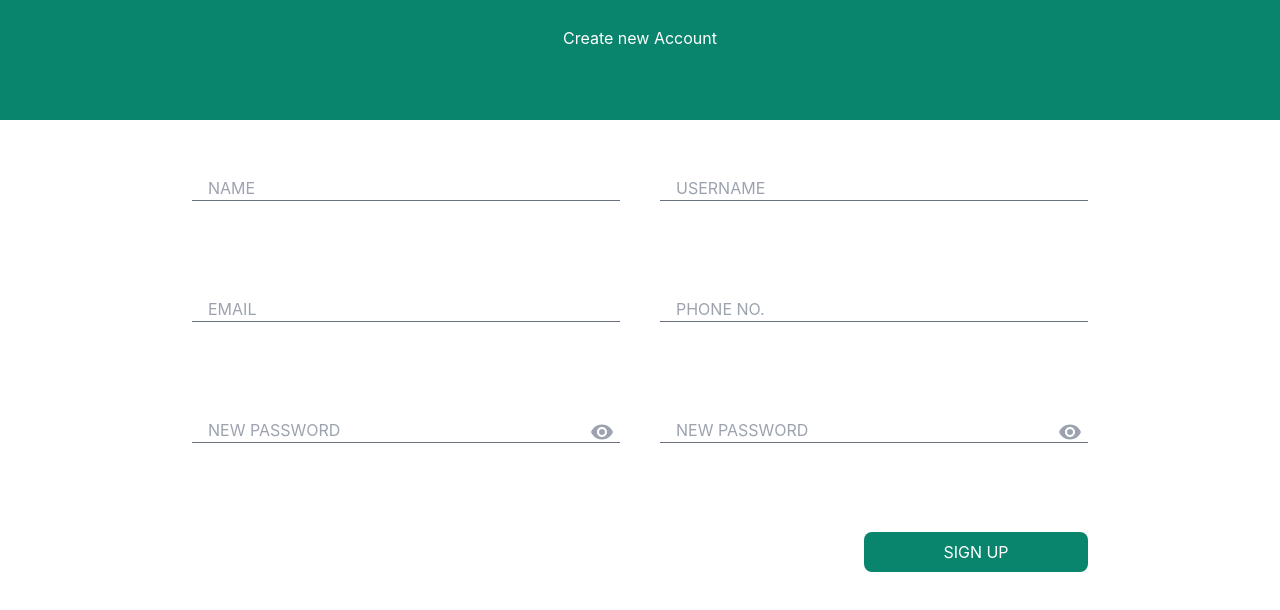
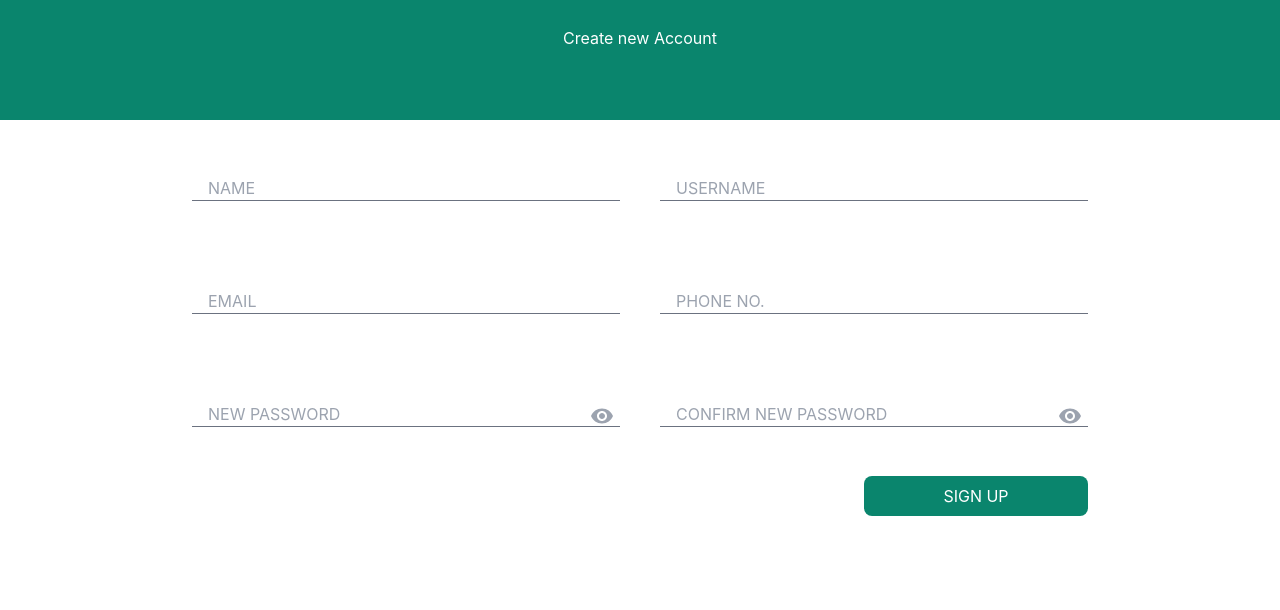
Before and after one commit to rsingh22006/react-assignment, a React (Create React App) app: page / in a window 1280 px wide. Shown: the top 610 px of the page. Built offline with nearby package versions, Linux system fonts and the light colour scheme.

Commit message:
Used InputField for all type inputs & optimized the code by creating inputData and making it

```diff
--- a/src/App.js
+++ b/src/App.js
@@ -2,6 +2,7 @@ import './App.css';
 import { Signup } from './pages/Signup';
 import { Login } from './pages/Login';
 import { Route, Routes } from 'react-router-dom';
+// import { Login2 } from './pages/Login2';
 
 function App() {
   return (
--- a/src/components/InputContainer.jsx
+++ /dev/null
@@ -1,5 +0,0 @@
-import React from 'react'
-
-export const InputContainer = ({children}) => {
-  return <div className='mb-[6vh] flex justify-between flex-col lg:flex-row gap-10'>{children}</div>
-}
--- /dev/null
+++ b/src/components/InputField.jsx
@@ -0,0 +1,54 @@
+import { Visibility, VisibilityOff } from "@mui/icons-material"
+
+export const InputField = ({ name, type='text', value, labelValue, focus, show, errorDetail, error, handleKeyDown, handleChange, handleChangeFocusAndBlur, handleClickShow }) => {
+    return (
+        <div className='relative flex flex-col w-full justify-center align-center gap-y-2 m-auto'>
+            <label htmlFor={name} className={`absolute top-[-25%] w-fit text-xs pl-4 ${error ? 'text-error-color' : 'text-[#0a856d]'} ${focus || value.length > 0 ? 'block' : 'hidden'}`}>{labelValue}</label>
+            {(name !== 'phoneNumber' && !(name.includes('assword'))) &&
+                <input
+                    type={type}
+                    required
+                    name={name}
+                    value={value}
+                    placeholder={value ? '' : labelValue}
+                    onKeyDown={handleKeyDown}
+                    className={`w-full border-b-[1px] ${focus ? 'border-[#0a856d]' : 'border-gray-500'} pl-4 focus:outline-none`}
+                    onChange={handleChange}
+                    onFocus={(e) => handleChangeFocusAndBlur(e, 'focus')}
+                    onBlur={(e) => handleChangeFocusAndBlur(e, 'blur')}
+                />
+            }
+            {name === 'phoneNumber' && <div className='relative flex items-center'>
+                <span className={`absolute top-0 left-[-15px] ${focus || value.length > 0 ? 'block' : 'hidden'}`}>+91</span>
+                <input
+                    type={type}
+                    required
+                    name={name}
+                    value={value}
+                    placeholder={value ? '' : labelValue}
+                    onKeyDown={handleKeyDown}
+                    className={`w-full border-b-[1px] ${focus ? 'border-[#0a856d]' : 'border-gray-500'} pl-4 focus:outline-none`}
+                    onChange={handleChange}
+                    onFocus={(e) => handleChangeFocusAndBlur(e, 'focus')}
+                    onBlur={(e) => handleChangeFocusAndBlur(e, 'blur')}
+                />
+            </div>}
+            {name.includes('assword') && <div className='flex items-center'>
+                <input
+                    type={show ? 'text' : 'password'}
+                    required
+                    name={name}
+                    value={value}
+                    placeholder={focus ? '' : labelValue}
+                    onKeyDown={handleKeyDown}
+                    className={`w-full border-b-[1px] ${focus ? 'border-[#0a856d]' : 'border-gray-500'} pl-4 focus:outline-none`}
+                    onChange={handleChange}
+                    onFocus={(e) => handleChangeFocusAndBlur(e, 'focus')}
+                    onBlur={(e) => handleChangeFocusAndBlur(e, 'blur')}
+                />
+                <button type='button' onClick={handleClickShow} className='ml-[-7%] text-gray-400'>{show ? <VisibilityOff /> : <Visibility />}</button>
+            </div>}
+            <p className={`text-red text-left text-error-color text-sm pl-4 ${error ? 'visible' : 'invisible'} h-10`}>{errorDetail}</p>
+        </div>
+    )
+}
--- a/src/components/NormalInput.jsx
+++ /dev/null
@@ -1,37 +0,0 @@
-export const NormalInput = ({ name, type, value, labelValue, focus, errorDetail, error, handleKeyDown, handleChange, handleChangeFocusAndBlur }) => {
-    return (
-        <div className='relative flex flex-col w-full lg:w-1/2 justify-center align-center gap-y-2'>
-            <label htmlFor={name} className={`absolute top-[-25%] w-fit text-xs pl-4 ${error ? 'text-error-color' : 'text-[#0a856d]'} ${focus || value.length > 0 ? 'block' : 'hidden'}`}>{labelValue}</label>
-            {name !== 'phoneNumber' ?
-                <input
-                    type={type}
-                    required
-                    name={name}
-                    value={value}
-                    placeholder={value ? '' : labelValue}
-                    onKeyDown={handleKeyDown}
-                    className={`w-full border-b-[1px] ${focus ? 'border-[#0a856d]' : 'border-gray-500'} pl-4 focus:outline-none`}
-                    onChange={handleChange}
-                    onFocus={(e) => handleChangeFocusAndBlur(e, 'focus')}
-                    onBlur={(e) => handleChangeFocusAndBlur(e, 'blur')}
-                /> :
-                <div className='relative flex items-center'>
-                    <span className={`absolute top-0 left-[-15px] ${focus || value.length > 0 ? 'block' : 'hidden'}`}>+91</span>
-                    <input
-                        type={type}
-                        required
-                        name={name}
-                        value={value}
-                        placeholder={value ? '' : labelValue}
-                        onKeyDown={handleKeyDown}
-                        className={`w-full border-b-[1px] ${focus ? 'border-[#0a856d]' : 'border-gray-500'} pl-4 focus:outline-none`}
-                        onChange={handleChange}
-                        onFocus={(e) => handleChangeFocusAndBlur(e, 'focus')}
-                        onBlur={(e) => handleChangeFocusAndBlur(e, 'blur')}
-                    />
-                </div>
-            }
-            <p className={`text-red text-left text-error-color text-sm pl-4 ${error ? 'visible' : 'invisible'} h-10`}>{errorDetail}</p>
-        </div>
-    )
-}
--- a/src/components/PasswordInput.jsx
+++ /dev/null
@@ -1,25 +0,0 @@
-import { Visibility, VisibilityOff } from "@mui/icons-material"
-
-export const PasswordInput = ({name,value,labelValue,focus,show,errorDetail,error,handleKeyDown,handleChange,handleChangeFocusAndBlur,handleClickShow}) => {
-    return (
-            <div className='relative flex flex-col w-full lg:w-1/2 justify-center align-center'>
-            <label htmlFor={name} className={`absolute top-[-25%] w-fit text-xs pl-4 ${error? 'text-error-color' : 'text-[#0a856d]'} ${focus || value.length > 0 ? 'block' : 'hidden'}`}>{labelValue}</label>
-            <div className='flex items-center'>
-              <input
-                type={show? 'text' : 'password'}
-                required
-                name={name}
-                value={value}
-                placeholder={focus ? '' : labelValue}
-                onKeyDown={handleKeyDown}
-                className={`w-full border-b-[1px] ${focus ? 'border-[#0a856d]' : 'border-gray-500'} pl-4 focus:outline-none`}
-                onChange={handleChange}
-                onFocus={(e)=>handleChangeFocusAndBlur(e,'focus')}
-                onBlur={(e)=>handleChangeFocusAndBlur(e,'blur')}
-              />
-              <button type='button' onClick={handleClickShow} className='ml-[-7%] text-gray-400'>{show? <VisibilityOff /> : <Visibility />}</button>
-            </div>
-            <p className={`text-red text-left text-error-color text-sm pl-4 ${error? 'visible' : 'invisible'} h-10`}>{errorDetail}</p>
-          </div>
-    )
-}
--- a/src/pages/Login.jsx
+++ b/src/pages/Login.jsx
@@ -3,20 +3,17 @@ import { Link } from 'react-router-dom'
 import { Navbar } from '../components/Navbar';
 import { containsAlphabetsNumbersAndSpecialChars, handleKeyDown } from '../utilites';
 import { AuthButton } from '../components/AuthButton';
-import { NormalInput } from '../components/NormalInput';
-import { PasswordInput } from '../components/PasswordInput';
-import { InputContainer } from '../components/InputContainer';
+import { InputField } from '../components/InputField';
 
 export const Login = () => {
   const [formData, setFormData] = useState({ username: '', password: '' });
   const [focusData, setFocusData] = useState({ username: false, password: false });
+  const [showPassword, setShowPassword] = useState(false);
+  const checkUsername = containsAlphabetsNumbersAndSpecialChars(formData.username);
+  const usernameAndPasswordMatchingError = ((
+    (formData.password && formData.username) && (formData.username === formData.password)
+  ) ? true : false);
 
-  const [showPassword, setShowPassword] = useState(false);
-
-  const usernameAndPasswordMatchingError = ((
-    (formData.password && formData.username) &&
-    (formData.username === formData.password)
-  ) ? true : false);
 
   const handleChange = (event) => {
     const { name, value } = event.target;
@@ -29,8 +26,6 @@ export const Login = () => {
 
   const handleClickShowPassword = () => setShowPassword((show) => !show);
 
-  const checkUsername = containsAlphabetsNumbersAndSpecialChars(formData.username);
-
   const handleSubmit = (e) => {
     e.preventDefault();
     if (checkUsername) {
@@ -39,35 +34,53 @@ export const Login = () => {
     }
   }
 
+  const inputData = [
+    {
+      name: 'username',
+      value: formData.username,
+      labelValue: 'USERNAME',
+      focus: focusData.username,
+      error: !checkUsername && formData.username.length > 0,
+      errorDetail: 'USERNAME must contain combination of alphanumeric values with special characters only',
+      handleKeyDown,
+      handleChange,
+      handleChangeFocusAndBlur
+    },
+    {
+      name: 'password',
+      show:showPassword,
+      value: formData.password,
+      labelValue: 'PASSWORD',
+      focus: focusData.password,
+      error: usernameAndPasswordMatchingError,
+      errorDetail: 'USERNAME and PASSWORD should not be same',
+      handleKeyDown,
+      handleChange,
+      handleChangeFocusAndBlur,
+      handleClickShow:handleClickShowPassword
+    }
+  ]
+
   return (
     <div>
       <Navbar headtext={'Login'} headtextSize={'4xl'} paraText={'Sign in to continue'} />
-      <form autoComplete='off' className='w-[70vw] mx-auto mt-[18vh]' onSubmit={handleSubmit}>
-        <InputContainer>
-          <NormalInput
-            name='username'
-            value={formData.username}
-            labelValue='USERNAME'
-            focus={focusData.username}
-            errorDetail='USERNAME must contain combination of alphanumeric values with special characters only'
-            error={!checkUsername && formData.username.length > 0}
-            handleKeyDown={handleKeyDown}
-            handleChange={handleChange}
-            handleChangeFocusAndBlur={handleChangeFocusAndBlur}
+      <form autoComplete='off' className='w-1/2 lg:w-[40vw] mx-auto mt-[7vh] lg:mt-[18vh]' onSubmit={handleSubmit}>
+        {inputData.map((el,idx) =>
+          <InputField
+            key={idx}
+            name={el.name}
+            show={el?.show}
+            value={el.value}
+            labelValue={el.labelValue}
+            focus={el.focus}
+            error={el.error}
+            errorDetail={el.errorDetail}
+            handleKeyDown={el.handleKeyDown}
+            handleChange={el.handleChange}
+            handleChangeFocusAndBlur={el.handleChangeFocusAndBlur}
+            handleClickShow={el?.handleClickShow}
           />
-          <PasswordInput
-            show={showPassword}
-            name='password'
-            value={formData.password}
-            labelValue='PASSWORD'
-            error={usernameAndPasswordMatchingError}
-            errorDetail='USERNAME and PASSWORD should not be same'
-            handleKeyDown={handleKeyDown}
-            handleChange={handleChange}
-            handleChangeFocusAndBlur={handleChangeFocusAndBlur}
-            handleClickShow={handleClickShowPassword}
-          />
-        </InputContainer>
+        )}
         <AuthButton text='LOGIN' isDisabled={usernameAndPasswordMatchingError || !checkUsername} w={'w-40'} />
         <p className='mt-[2vh]'>Don't have account? <Link className='underline' to='/signup'>SignUp</Link></p>
       </form>
--- /dev/null
+++ b/src/pages/Login2.jsx
@@ -0,0 +1,22 @@
+import React, { useRef } from 'react'
+
+export const Login2 = () => {
+  const formDataRef = useRef({username:'',password:''});
+
+  const handleChange=(e)=>{
+    const {name,value} = e.target.value;
+    formDataRef.current={...formDataRef,[name]:value}
+  }
+
+  console.log('formDataRef.current',formDataRef.current)
+
+  return (
+    <div>
+        <h1>Login 2</h1>
+        <div className='flex flex-col'>
+        <input className='border-solid bg-[red]' type="text" name='username' onChange={handleChange}/>
+        <input className='border-solid bg-[red]' type="password" name="password" onChange={handleChange}/>
+        </div>
+    </div>
+  )
+}
--- a/src/pages/Signup.jsx
+++ b/src/pages/Signup.jsx
@@ -1,23 +1,16 @@
 import React, { useState } from 'react';
 import { Navbar } from '../components/Navbar';
 import { useNavigate } from 'react-router-dom';
-import { containsAlphabetsNumbersAndSpecialChars, handleCheckNewPassword, handleKeyDown } from '../utilites';
+import { containsAlphabetsNumbersAndSpecialChars, handleCheckNewPassword, handleKeyDown, initFocusData, initFormData } from '../utilites';
 import { AuthButton } from '../components/AuthButton';
-import { NormalInput } from '../components/NormalInput';
-import { PasswordInput } from '../components/PasswordInput';
-import { InputContainer } from '../components/InputContainer';
+import { InputField } from '../components/InputField';
 
 export const Signup = () => {
     const navigate = useNavigate();
-    const initFormData = { name: '', username: '', email: '', phoneNumber: '', newPassword: '', confirmNewPassword: '' };
-    const initFocusData = { name: false, username: false, email: false, phoneNumber: false, newPassword: false, confirmNewPassword: false };
-
     const [formData, setFormData] = useState(initFormData);
     const [focusData, setFocusData] = useState(initFocusData);
-
     const [showNewPassword, setShowNewPassword] = useState(false);
     const [showConfirmNewPassword, setShowConfirmNewPassword] = useState(false);
-
     const checkUsername = containsAlphabetsNumbersAndSpecialChars(formData.username);
     const checkPhoneNumber = formData.phoneNumber.length > 9;
     const checkEmail = formData.email.includes('@' && '.com');
@@ -37,7 +30,6 @@ export const Signup = () => {
     }
 
     const handleClickShowNewPassword = () => setShowNewPassword((show) => !show);
-
     const handleClickShowConfirmNewPassword = () => setShowConfirmNewPassword((show) => !show);
 
     const handleSubmit = (e) => {
@@ -53,83 +45,100 @@ export const Signup = () => {
         return navigate('/login');
     }
 
+    const inputData = [
+        {
+            name: 'name',
+            value: formData.name,
+            labelValue: 'NAME',
+            focus: focusData.name,
+            handleKeyDown,
+            handleChange,
+            handleChangeFocusAndBlur
+        },
+        {
+            name: 'username',
+            value: formData.username,
+            labelValue: 'USERNAME',
+            focus: focusData.username,
+            error: !checkUsername && formData.username.length >0,
+            errorDetail: 'USERNAME must contain combination of alphanumeric values with special characters only',
+            handleKeyDown,
+            handleChange,
+            handleChangeFocusAndBlur
+        },
+        {
+            name: 'email',
+            type: 'email',
+            value: formData.email,
+            labelValue: 'EMAIL',
+            focus: focusData.email,
+            error: !checkEmail && formData.email.length > 0,
+            errorDetail: 'Your EMAIL is invalid',
+            handleChange,
+            handleChangeFocusAndBlur
+        },
+        {
+            name: 'phoneNumber',
+            type: 'number',
+            value: formData.phoneNumber,
+            labelValue: 'PHONE NO.',
+            focus: focusData.phoneNumber,
+            error: !checkPhoneNumber && formData.phoneNumber.length > 0,
+            errorDetail: 'Your PHONE NO. is invalid, it must greater than 9 numbers',
+            handleChange,
+            handleChangeFocusAndBlur
+        },
+        {
+            name: 'newPassword',
+            show: showNewPassword,
+            value: formData.newPassword,
+            labelValue: 'NEW PASSWORD',
+            focus: focusData.newPassword,
+            error: checkNewPassword && formData.newPassword.length >0,
+            errorDetail: checkNewPassword,
+            handleClickShow: handleClickShowNewPassword,
+            handleKeyDown,
+            handleChange,
+            handleChangeFocusAndBlur
+        },
+        {
+            name: 'confirmNewPassword',
+            show: showConfirmNewPassword,
+            value: formData.confirmNewPassword,
+            labelValue: 'CONFIRM NEW PASSWORD',
+            focus: focusData.confirmNewPassword,
+            error: checkConfirmNewPassword && formData.confirmNewPassword.length > 0,
+            errorDetail: 'CONFIRM PASSWORD must be same as NEW PASSWORD',
+            handleClickShow: handleClickShowConfirmNewPassword,
+            handleKeyDown,
+            handleChange,
+            handleChangeFocusAndBlur
+        }
+    ]
+
     return (
         <div>
             <Navbar headtext={'Create new Account'} />
             <form autoComplete='off' className='mt-[7vh] w-[70vw] mx-auto' onSubmit={handleSubmit}>
-                <InputContainer>
-                    <NormalInput
-                        name='name'
-                        type={'text'}
-                        value={formData.name}
-                        labelValue='NAME'
-                        focus={focusData.name}
-                        handleKeyDown={handleKeyDown}
-                        handleChange={handleChange}
-                        handleChangeFocusAndBlur={handleChangeFocusAndBlur}
-                    />
-                    <NormalInput
-                        name='username'
-                        type={'text'}
-                        value={formData.username}
-                        labelValue='USERNAME'
-                        focus={focusData.username}
-                        errorDetail='USERNAME must contain combination of alphanumeric values with special characters only'
-                        error={!checkUsername && formData.username.length > 0}
-                        handleKeyDown={handleKeyDown}
-                        handleChange={handleChange}
-                        handleChangeFocusAndBlur={handleChangeFocusAndBlur}
-                    />
-                </InputContainer>
-                <InputContainer>
-                    <NormalInput
-                        name='email'
-                        type={'text'}
-                        value={formData.email}
-                        labelValue='EMAIL'
-                        focus={focusData.email}
-                        errorDetail='Your EMAIL is invalid'
-                        error={!checkEmail && formData.email.length > 0}
-                        handleChange={handleChange}
-                        handleChangeFocusAndBlur={handleChangeFocusAndBlur}
-                    />
-                    <NormalInput
-                        name='phoneNumber'
-                        type={'number'}
-                        value={formData.phoneNumber}
-                        labelValue='PHONE NO.'
-                        focus={focusData.phoneNumber}
-                        errorDetail='Your PHONE NO. is invalid, it must greater than 9 numbers'
-                        error={!checkPhoneNumber && formData.phoneNumber.length > 0}
-                        handleChange={handleChange}
-                        handleChangeFocusAndBlur={handleChangeFocusAndBlur}
-                    />
-                </InputContainer>
-                <InputContainer>
-                    <PasswordInput
-                        show={showNewPassword}
-                        name='newPassword'
-                        value={formData.newPassword}
-                        labelValue='NEW PASSWORD'
-                        error={checkNewPassword && formData.newPassword.length > 0}
-                        errorDetail={checkNewPassword}
-                        handleKeyDown={handleKeyDown}
-                        handleChange={handleChange}
-                        handleChangeFocusAndBlur={handleChangeFocusAndBlur}
-                        handleClickShow={handleClickShowNewPassword}
-                    />
-                    <PasswordInput
-                        show={showConfirmNewPassword}
-                        name='confirmNewPassword'
-                        value={formData.confirmNewPassword}
-                        labelValue='NEW PASSWORD'
-                        error={checkConfirmNewPassword && formData.confirmNewPassword.length > 0}
-                        errorDetail='CONFIRM PASSWORD must be same as PASSWORD'
-                        handleChange={handleChange}
-                        handleChangeFocusAndBlur={handleChangeFocusAndBlur}
-                        handleClickShow={handleClickShowConfirmNewPassword}
-                    />
-                </InputContainer>
+                <div className='grid grid-cols-1 lg:grid-cols-2 gap-10'>
+                    {inputData.map((el,idx) =>
+                        <InputField
+                            key={idx}
+                            name={el.name}
+                            show={el.show}
+                            type={el.type}
+                            value={el.value}
+                            labelValue={el.labelValue}
+                            focus={el.focus}
+                            error={el.error}
+                            errorDetail={el.errorDetail}
+                            handleKeyDown={el.handleKeyDown}
+                            handleChange={el.handleChange}
+                            handleChangeFocusAndBlur={el.handleChangeFocusAndBlur}
+                            handleClickShow={el?.handleClickShow}
+                        />
+                    )}
+                </div>
                 <AuthButton text='SIGN UP' floatRight={'float-right'} />
             </form>
         </div>
--- a/src/utilites.js
+++ b/src/utilites.js
@@ -1,7 +1,11 @@
+const ALPHA_NUM_CHAR_REGEX = /^[a-zA-Z0-9!@#$%&()*\\-`.+,"]*$/;
+const ALPHA = /^[a-zA-Z ]*$/;
+export const initFormData = { name: '', username: '', email: '', phoneNumber: '', newPassword: '', confirmNewPassword: '' };
+export const initFocusData = { name: false, username: false, email: false, phoneNumber: false, newPassword: false, confirmNewPassword: false };
+
 export const containsAlphabetsNumbersAndSpecialChars=(str)=>{
     return (/[A-Za-z]/.test(str) && /[0-9]/.test(str) && /[!@#$%^&*(),.?":{}|<>]/.test(str));
 }
-
 export const handleCheckNewPassword=(username,newPassword)=>{
     let check = containsAlphabetsNumbersAndSpecialChars(newPassword);
     if (!check || username === newPassword) {
@@ -13,9 +17,6 @@ export const handleCheckNewPassword=(username,newPassword)=>{
     }
 }
 
-const ALPHA_NUM_CHAR_REGEX = /^[a-zA-Z0-9!@#$%&()*\\-`.+,"]*$/;
-const ALPHA = /^[a-zA-Z ]*$/;
-
 export const handleKeyDown = (event) => {
     if (event.target.name === 'name') {
         let n=event.target.value.length,value=event.target.value;
```
